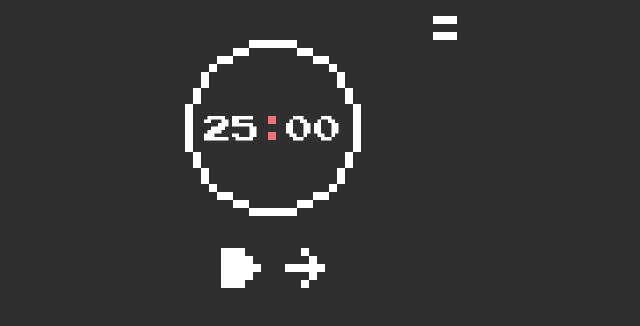
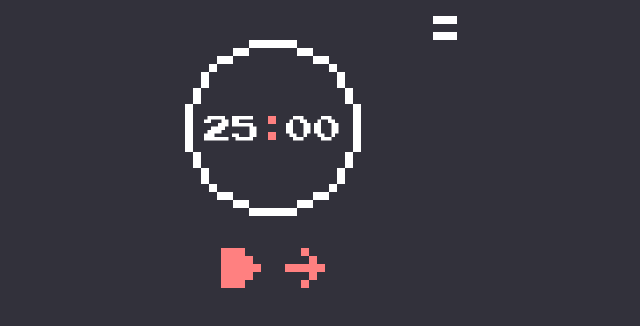
Before and after one commit to DreamsWave/Pixodoro, a React (Vite) app: page / in a window 1280 px wide. Shown: the top 326 px of the page, without its empty margins (367-1007 px from the left). Built offline with nearby package versions, Linux system fonts and the light colour scheme.

Commit message:
feat: updated ui and theme, also updated concept

```diff
--- a/src/components/AudioVolumeSlider.tsx
+++ b/src/components/AudioVolumeSlider.tsx
@@ -3,7 +3,13 @@ import {
   selectAppSettings,
   setVolume,
 } from "../features/appSettings/appSettingsSlice";
-import { useAppDispatch, useAppSelector, usePixelSize } from "../hooks";
+import {
+  useAppDispatch,
+  useAppSelector,
+  usePixelSize,
+  useTimer,
+} from "../hooks";
+import { selectTimer } from "../features/timer/timerSlice";
 
 const Slider = styled.input<{ pixelSize: number; thumbColor?: string }>`
   -webkit-appearance: none;
@@ -39,6 +45,7 @@ function AudioVolumeSlider() {
   const { audioVolume, theme } = useAppSelector(selectAppSettings);
   const dispatch = useAppDispatch();
   const styledTheme = useTheme();
+  const { status } = useAppSelector(selectTimer);
 
   return (
     <Slider
@@ -49,9 +56,9 @@ function AudioVolumeSlider() {
       value={audioVolume * 100}
       onChange={(e) => dispatch(setVolume(+e.target.value / 100))}
       thumbColor={
-        theme === "dark"
-          ? styledTheme.color?.sunColor
-          : styledTheme.color?.moonColor
+        status === "pomodoro"
+          ? styledTheme.color?.primary
+          : styledTheme.color?.secondary
       }
     />
   );
--- a/src/components/Controls.tsx
+++ b/src/components/Controls.tsx
@@ -7,7 +7,8 @@ import {
   skipIconPixelPositions,
   stopIconPixelPositions,
 } from "../constants";
-import { usePixelSize } from "../hooks";
+import { useAppSelector, usePixelSize } from "../hooks";
+import { selectTimer } from "../features/timer/timerSlice";
 
 const ControlsBase = styled.div<{ pixelSize: number }>`
   display: flex;
@@ -28,24 +29,32 @@ function Controls({
   handleTimerStop,
   handleTimerEnd,
   handleTimerToggle,
-  ...props
 }: ControlsProps) {
   const { pixelSize } = usePixelSize();
   const theme = useTheme();
+  const { status } = useAppSelector(selectTimer);
   return (
     <ControlsBase pixelSize={pixelSize}>
       {running ? (
         <Button handleClick={handleTimerToggle} noBorder>
           <PixelIcon
             pixelPositions={pauseIconPixelPositions}
-            color={theme.color?.button}
+            color={
+              status === "pomodoro"
+                ? theme.color?.primary
+                : theme.color?.secondary
+            }
           />
         </Button>
       ) : (
         <Button handleClick={handleTimerToggle} noBorder>
           <PixelIcon
             pixelPositions={playIconPixelPositions}
-            color={theme.color?.button}
+            color={
+              status === "pomodoro"
+                ? theme.color?.primary
+                : theme.color?.secondary
+            }
           />
         </Button>
       )}
@@ -53,14 +62,22 @@ function Controls({
         <Button handleClick={handleTimerStop} noBorder>
           <PixelIcon
             pixelPositions={stopIconPixelPositions}
-            color={theme.color?.button}
+            color={
+              status === "pomodoro"
+                ? theme.color?.primary
+                : theme.color?.secondary
+            }
           />
         </Button>
       ) : (
         <Button handleClick={handleTimerEnd} noBorder>
           <PixelIcon
             pixelPositions={skipIconPixelPositions}
-            color={theme.color?.button}
+            color={
+              status === "pomodoro"
+                ? theme.color?.primary
+                : theme.color?.secondary
+            }
           />
         </Button>
       )}
--- a/src/components/QuantityInput.tsx
+++ b/src/components/QuantityInput.tsx
@@ -2,8 +2,9 @@ import styled, { useTheme } from "styled-components";
 import { minusIconPixelPositions, plusIconPixelPositions } from "../constants";
 import Button from "./Button";
 import PixelIcon from "./PixelIcon";
-import { usePixelSize } from "../hooks";
+import { useAppSelector, usePixelSize } from "../hooks";
 import { useEffect, useState } from "react";
+import { selectTimer } from "../features/timer/timerSlice";
 
 const QuantityInputBase = styled.div`
   display: flex;
@@ -15,7 +16,7 @@ const QuantityInputElement = styled.input<{
   numberLength: number;
 }>`
   max-width: ${({ pixelSize, numberLength }) => pixelSize * 4 * numberLength}px;
-  min-width: ${({ pixelSize, numberLength }) => pixelSize * 4 * 2}px;
+  min-width: ${({ pixelSize }) => pixelSize * 4 * 2}px;
   background: transparent;
   border: none;
   ${({ noBorder, pixelSize }) =>
@@ -55,6 +56,7 @@ function QuantityInput({
   const [atMaximum, setAtMaximum] = useState(false);
   const { pixelSize } = usePixelSize();
   const theme = useTheme();
+  const { status } = useAppSelector(selectTimer);
 
   useEffect(() => {
     if (value === min) {
@@ -103,7 +105,13 @@ function QuantityInput({
       >
         <PixelIcon
           pixelPositions={minusIconPixelPositions}
-          color={atMininum ? theme.color?.disabled : theme.color?.button}
+          color={
+            atMininum
+              ? theme.color?.disabled
+              : status === "pomodoro"
+              ? theme.color?.primary
+              : theme.color?.secondary
+          }
         />
       </Button>
       <QuantityInputElement
@@ -123,7 +131,13 @@ function QuantityInput({
       >
         <PixelIcon
           pixelPositions={plusIconPixelPositions}
-          color={atMaximum ? theme.color?.disabled : theme.color?.button}
+          color={
+            atMaximum
+              ? theme.color?.disabled
+              : status === "pomodoro"
+              ? theme.color?.primary
+              : theme.color?.secondary
+          }
         />
       </Button>
     </QuantityInputBase>
--- a/src/components/SettingsMenu.tsx
+++ b/src/components/SettingsMenu.tsx
@@ -17,6 +17,7 @@ import QuantityInput from "./QuantityInput";
 import { setPixelSize } from "../features/appSettings/appSettingsSlice";
 import Container from "./Container";
 import SettingsGroup from "./SettingsGroup";
+import MusicSwitcher from "./MusicSwitcher";
 
 const SettingsMenuOverlay = styled.div<{ pixelSize: number }>`
   background: ${({ theme }) => theme.color?.background};
@@ -69,6 +70,7 @@ function SettingsMenu({}: SettingsMenuProps) {
           <Container>
             <SettingsGroup direction="horizontal">
               <ThemeSwitcher />
+              <MusicSwitcher />
             </SettingsGroup>
 
             <SettingsGroup>
--- a/src/components/ThemeSwitcher.tsx
+++ b/src/components/ThemeSwitcher.tsx
@@ -7,11 +7,13 @@ import {
 import { useAppDispatch, useAppSelector } from "../hooks";
 import Button from "./Button";
 import PixelIcon from "./PixelIcon";
+import { selectTimer } from "../features/timer/timerSlice";
 
 function ThemeSwitcher() {
   const { theme } = useAppSelector(selectAppSettings);
   const dispatch = useAppDispatch();
   const styledTheme = useTheme();
+  const { status } = useAppSelector(selectTimer);
 
   return (
     <>
@@ -19,7 +21,11 @@ function ThemeSwitcher() {
         <Button handleClick={() => dispatch(setTheme("light"))} noBorder>
           <PixelIcon
             pixelPositions={sunIconPixelPositions}
-            color={styledTheme.color?.sunColor}
+            color={
+              status === "pomodoro"
+                ? styledTheme.color?.primary
+                : styledTheme.color?.secondary
+            }
           />
         </Button>
       )}
@@ -27,7 +33,11 @@ function ThemeSwitcher() {
         <Button handleClick={() => dispatch(setTheme("dark"))} noBorder>
           <PixelIcon
             pixelPositions={moonIconPixelPositions}
-            color={styledTheme.color?.moonColor}
+            color={
+              status === "pomodoro"
+                ? styledTheme.color?.primary
+                : styledTheme.color?.secondary
+            }
           />
         </Button>
       )}
--- a/src/constants.ts
+++ b/src/constants.ts
@@ -215,3 +215,34 @@ export const plusIconPixelPositions = [
   [2, 1],
   [1, 2],
 ];
+
+export const notesIconPixelPositions = [
+  [1, 0],
+  [2, 0],
+  [3, 0],
+  [4, 0],
+  [1, 1],
+  [4, 1],
+  [1, 2],
+  [4, 2],
+  [0, 3],
+  [1, 3],
+  [3, 3],
+  [4, 3],
+  [0, 4],
+  [1, 4],
+  [3, 4],
+  [4, 4],
+];
+
+export const crossIconPixelPositions = [
+  [0, 0],
+  [4, 0],
+  [1, 1],
+  [3, 1],
+  [2, 2],
+  [1, 3],
+  [3, 3],
+  [0, 4],
+  [4, 4],
+];
--- a/src/theme.ts
+++ b/src/theme.ts
@@ -1,27 +1,23 @@
 import { ThemeColors, Themes, Theme } from "./types/themeTypes";
 
 const darkThemeColors: ThemeColors = {
-  primary: "#f27474",
-  secondary: "#5fc9e7",
+  primary: "#ff8080",
+  secondary: "#5fa1e7",
   border: "#fff",
   text: "#fff",
-  background: "#2f2f2f",
+  background: "#32313b",
   button: "#fff",
   disabled: "#494b65",
-  moonColor: "#85daeb",
-  sunColor: "#fdfe89",
 };
 
 const lightThemeColors: ThemeColors = {
-  primary: "#f27474",
+  primary: "#ff8080",
   secondary: "#5fa1e7",
   border: "#cfd0e3",
   text: "#444774",
   background: "#fff",
   button: "#9598c1",
   disabled: "#cfd0e3",
-  moonColor: "#85daeb",
-  sunColor: "#fdfe89",
 };
 
 const defaultTheme: Theme = {};
--- a/src/types/themeTypes.ts
+++ b/src/types/themeTypes.ts
@@ -11,8 +11,6 @@ export interface ThemeColors {
   background?: string;
   button?: string;
   disabled?: string;
-  moonColor?: string;
-  sunColor?: string;
 }
 
 export type ThemeType = "dark" | "light";
```
Also changed, not shown: concept.jpg.
